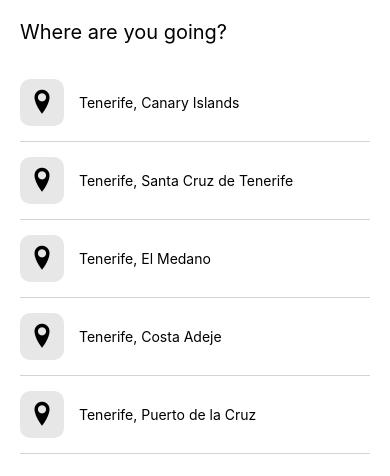
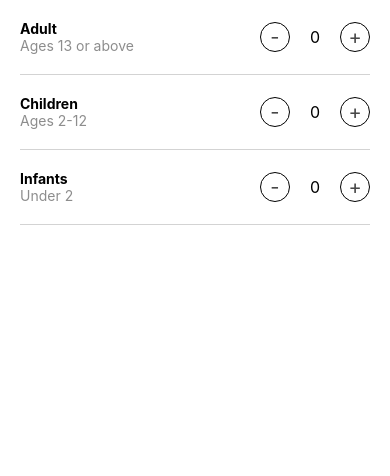
Before and after one commit to ducchinhbka/Airbnb, a React Native app: screen / in a window 390 px wide. Shown: the top 476 px of the page. Built offline with nearby package versions, Linux system fonts and the light colour scheme.

Commit message:
Guests Filter Screen

```diff
--- a/App.js
+++ b/App.js
@@ -20,6 +20,7 @@
 import Entypo from 'react-native-vector-icons/Entypo';
 import feed from './assets/data/feed';
 import DestinationSearch from './src/screens/DestinationSearch';
+import GuestsScreen from './src/screens/Guests';
 
 const post1 = feed[0];
 
@@ -30,7 +31,7 @@
     <>
       <StatusBar barStyle="dark-content" />
       <SafeAreaView>
-        <DestinationSearch/>
+        <GuestsScreen/>
       </SafeAreaView>
     </>
   );
--- a/src/screens/DestinationSearch/styles.js
+++ b/src/screens/DestinationSearch/styles.js
@@ -3,6 +3,7 @@
 const styles = StyleSheet.create({
     container: {
         margin: 20,
+
     },
     textInput: {
         fontSize: 20,
--- /dev/null
+++ b/src/screens/Guests/index.js
@@ -0,0 +1,89 @@
+import React, {useState} from 'react';
+import { View, Text, Pressable } from 'react-native';
+import styles from './styles';
+
+const GuestsScreen = (props) => {
+
+    const [adults, setAdults] = useState(0);
+    const [children, setChildren] = useState(0);
+    const [infants, setInfants] = useState(0);
+    return (
+
+        <View>
+            <View style={styles.row}>
+                <View>
+                    <Text style={{fontWeight: 'bold'}}>Adult</Text>
+                    <Text style={{color: '#8d8d8d'}}>Ages 13 or above</Text>
+                </View>
+
+                <View style={{flexDirection: 'row', alignItems: 'center'}}>
+                    <Pressable
+                        onPress={() => setAdults(adults > 0 ? adults - 1 : 0)}
+                        style={styles.button}
+                    >
+                        <Text style={{fontSize: 20, color: '#474747'}}>-</Text>
+                    </Pressable>
+                    <Text style={{marginHorizontal: 20, fontSize: 16}}>
+                        {adults}
+                    </Text>
+                    <Pressable
+                        onPress={() => setAdults(adults + 1)}
+                        style={styles.button}
+                    >
+                        <Text style={{fontSize: 20, color: '#474747'}}>+</Text>
+                    </Pressable>
+                </View>
+            </View>
+            <View style={styles.row}>
+                <View>
+                    <Text style={{fontWeight: 'bold'}}>Children</Text>
+                    <Text style={{color: '#8d8d8d'}}>Ages 2-12</Text>
+                </View>
+
+                <View style={{flexDirection: 'row', alignItems: 'center'}}>
+                    <Pressable
+                        onPress={() => setChildren(children > 0 ? children - 1 : 0)}
+                        style={styles.button}
+                    >
+                        <Text style={{fontSize: 20, color: '#474747'}}>-</Text>
+                    </Pressable>
+                    <Text style={{marginHorizontal: 20, fontSize: 16}}>
+                        {children}
+                    </Text>
+                    <Pressable
+                        onPress={() => setChildren(children + 1)}
+                        style={styles.button}
+                    >
+                        <Text style={{fontSize: 20, color: '#474747'}}>+</Text>
+                    </Pressable>
+                </View>
+            </View>
+            <View style={styles.row}>
+                <View>
+                    <Text style={{fontWeight: 'bold'}}>Infants</Text>
+                    <Text style={{color: '#8d8d8d'}}>Under 2</Text>
+                </View>
+
+                <View style={{flexDirection: 'row', alignItems: 'center'}}>
+                    <Pressable
+                        onPress={() => setInfants(infants > 0 ? infants - 1 : 0)}
+                        style={styles.button}
+                    >
+                        <Text style={{fontSize: 20, color: '#474747'}}>-</Text>
+                    </Pressable>
+                    <Text style={{marginHorizontal: 20, fontSize: 16}}>
+                        {infants}
+                    </Text>
+                    <Pressable
+                        onPress={() => setInfants(infants + 1)}
+                        style={styles.button}
+                    >
+                        <Text style={{fontSize: 20, color: '#474747'}}>+</Text>
+                    </Pressable>
+                </View>
+            </View>
+        </View>
+    );
+}
+
+export default GuestsScreen;
--- /dev/null
+++ b/src/screens/Guests/styles.js
@@ -0,0 +1,24 @@
+import { StyleSheet } from 'react-native';
+
+const styles = StyleSheet.create({
+    button: {
+        width: 30,
+        height: 30,
+        borderWidth: 1,
+        borderRadius: 15,
+        justifyContent: 'center',
+        alignItems: 'center',
+    },
+    row: {
+        flexDirection: 'row',
+        justifyContent: 'space-between',
+        alignItems: 'center',
+        paddingVertical: 20,
+        marginHorizontal: 20,
+        borderColor: 'lightgrey',
+        borderBottomWidth: 1
+
+    }
+});
+
+export default styles;
```
